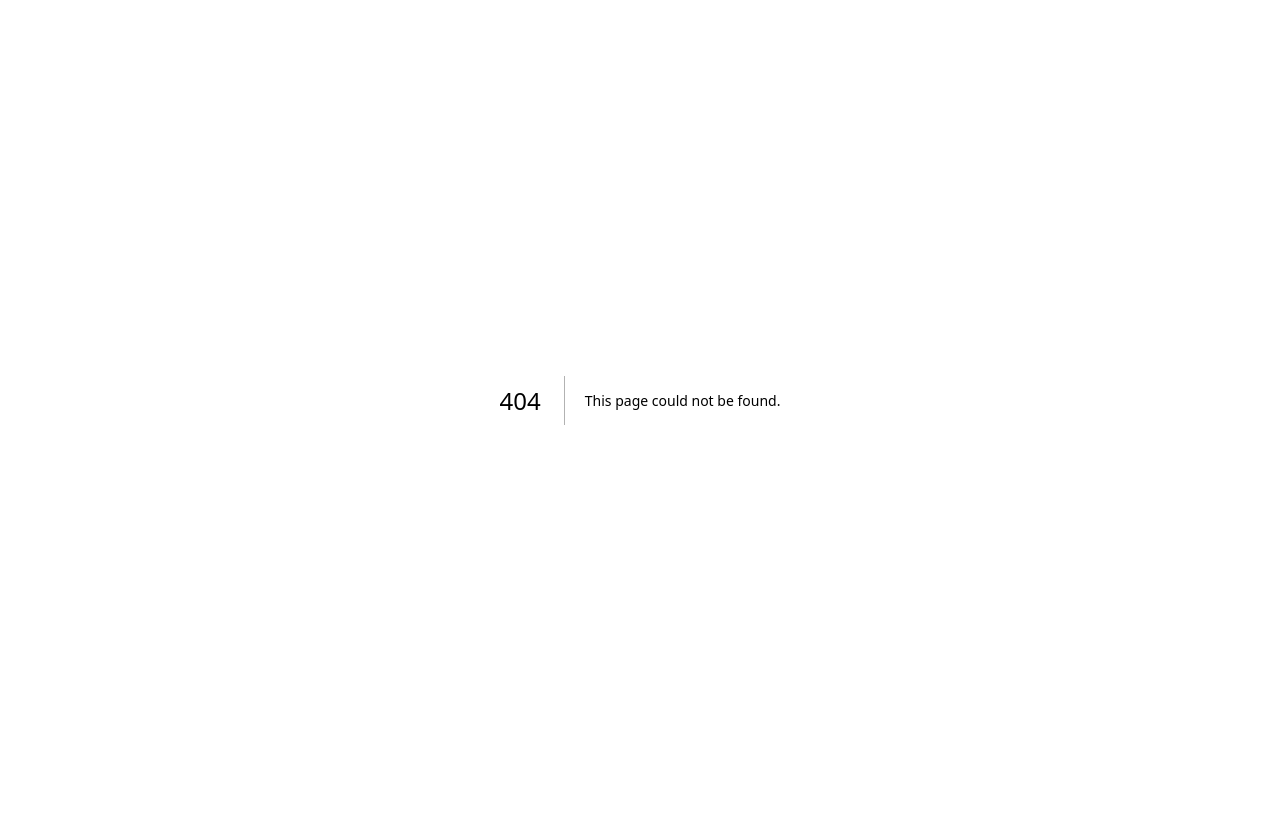
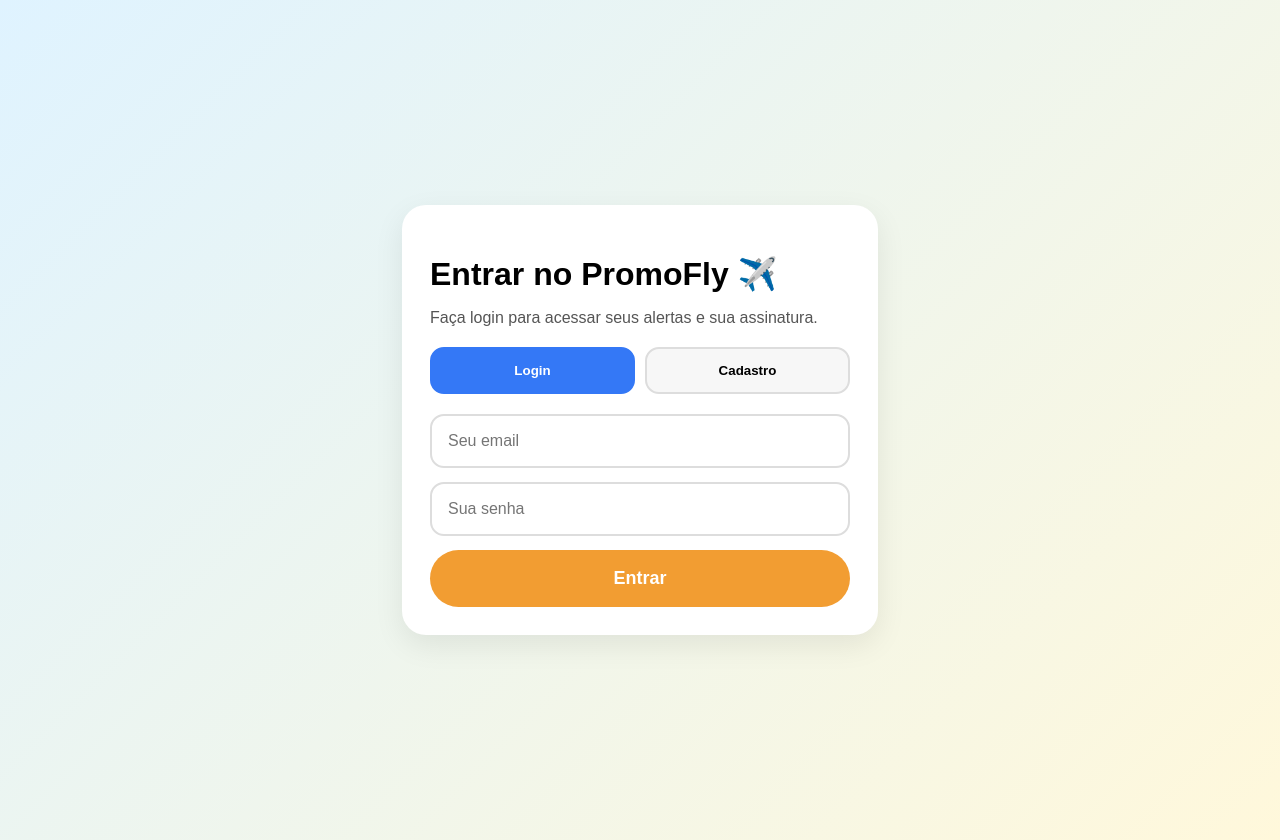
Before and after one commit to gianr134-sys/PromoFly, a Next.js app: page /app/login in a window 1280 px wide. Before the commit this address had no page. Before the commit the page ends 800 px from the top, so only its background shows below. Built offline with nearby package versions, Linux system fonts and the light colour scheme.

Commit message:
Add login and registration page with Supabase
Implement login and registration functionality with Supabase, including user profile creation.

```diff
--- /dev/null
+++ b/app/app/login/page.js
@@ -0,0 +1,206 @@
+"use client";
+
+import { useState } from "react";
+import { supabase } from "../lib/supabaseClient";
+
+export default function LoginPage() {
+  const [modo, setModo] = useState("login");
+  const [nome, setNome] = useState("");
+  const [email, setEmail] = useState("");
+  const [senha, setSenha] = useState("");
+  const [loading, setLoading] = useState(false);
+
+  async function handleAuth() {
+    try {
+      setLoading(true);
+
+      if (!email || !senha) {
+        alert("Preencha email e senha.");
+        return;
+      }
+
+      if (modo === "cadastro") {
+        const { data, error } = await supabase.auth.signUp({
+          email,
+          password: senha,
+        });
+
+        if (error) {
+          alert(error.message);
+          return;
+        }
+
+        if (data.user) {
+          const { error: profileError } = await supabase.from("profiles").upsert({
+            id: data.user.id,
+            nome,
+            email,
+            assinatura_ativa: false,
+            plano: "free",
+          });
+
+          if (profileError) {
+            alert(profileError.message);
+            return;
+          }
+        }
+
+        alert("Conta criada com sucesso. Agora faça login.");
+        setModo("login");
+        setSenha("");
+        return;
+      }
+
+      const { error } = await supabase.auth.signInWithPassword({
+        email,
+        password: senha,
+      });
+
+      if (error) {
+        alert(error.message);
+        return;
+      }
+
+      window.location.href = "/painel";
+    } finally {
+      setLoading(false);
+    }
+  }
+
+  return (
+    <div style={page}>
+      <div style={card}>
+        <h1 style={title}>Entrar no PromoFly ✈️</h1>
+        <p style={subtitle}>
+          Faça login para acessar seus alertas e sua assinatura.
+        </p>
+
+        <div style={tabRow}>
+          <button
+            type="button"
+            style={modo === "login" ? activeTab : tab}
+            onClick={() => setModo("login")}
+          >
+            Login
+          </button>
+
+          <button
+            type="button"
+            style={modo === "cadastro" ? activeTab : tab}
+            onClick={() => setModo("cadastro")}
+          >
+            Cadastro
+          </button>
+        </div>
+
+        {modo === "cadastro" && (
+          <input
+            style={input}
+            placeholder="Seu nome"
+            value={nome}
+            onChange={(e) => setNome(e.target.value)}
+          />
+        )}
+
+        <input
+          style={input}
+          placeholder="Seu email"
+          value={email}
+          onChange={(e) => setEmail(e.target.value)}
+        />
+
+        <input
+          style={input}
+          type="password"
+          placeholder="Sua senha"
+          value={senha}
+          onChange={(e) => setSenha(e.target.value)}
+        />
+
+        <button
+          type="button"
+          style={button}
+          onClick={handleAuth}
+          disabled={loading}
+        >
+          {loading ? "Carregando..." : modo === "login" ? "Entrar" : "Criar conta"}
+        </button>
+      </div>
+    </div>
+  );
+}
+
+const page = {
+  minHeight: "100vh",
+  display: "flex",
+  alignItems: "center",
+  justifyContent: "center",
+  background: "linear-gradient(135deg, #dff3ff 0%, #fff8db 100%)",
+  padding: "20px",
+  fontFamily: "Arial, sans-serif",
+};
+
+const card = {
+  width: "100%",
+  maxWidth: "420px",
+  background: "#fff",
+  borderRadius: "24px",
+  padding: "28px",
+  boxShadow: "0 10px 30px rgba(0,0,0,0.08)",
+};
+
+const title = {
+  fontSize: "32px",
+  fontWeight: "800",
+  marginBottom: "10px",
+};
+
+const subtitle = {
+  color: "#555",
+  marginBottom: "20px",
+};
+
+const tabRow = {
+  display: "flex",
+  gap: "10px",
+  marginBottom: "20px",
+};
+
+const tab = {
+  flex: 1,
+  padding: "14px",
+  borderRadius: "14px",
+  border: "2px solid #ddd",
+  background: "#f7f7f7",
+  cursor: "pointer",
+  fontWeight: "700",
+};
+
+const activeTab = {
+  ...tab,
+  background: "#3478f6",
+  color: "#fff",
+  border: "2px solid #3478f6",
+};
+
+const input = {
+  width: "100%",
+  padding: "16px",
+  marginBottom: "14px",
+  borderRadius: "14px",
+  border: "2px solid #ddd",
+  fontSize: "16px",
+  boxSizing: "border-box",
+};
+
+const button = {
+  width: "100%",
+  padding: "18px",
+  borderRadius: "999px",
+  border: "none",
+  background: "#f29d32",
+  color: "#fff",
+  fontSize: "18px",
+  fontWeight: "800",
+  cursor: "pointer",
+};
```
